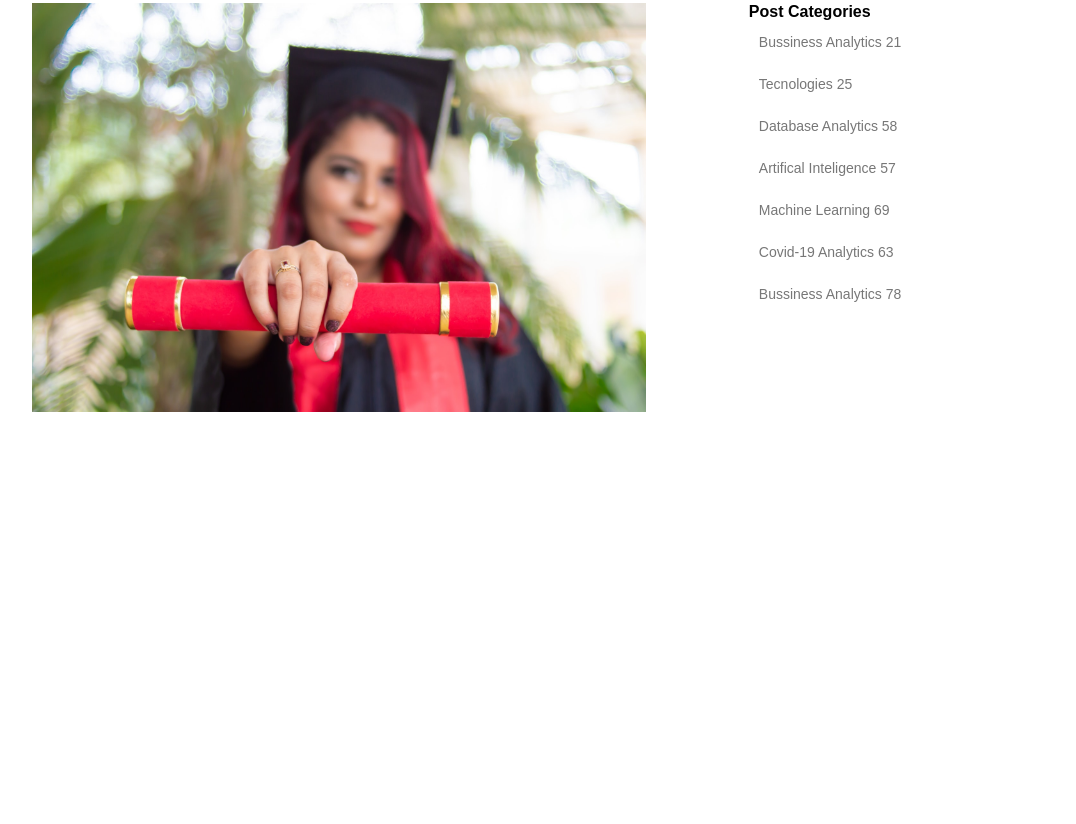
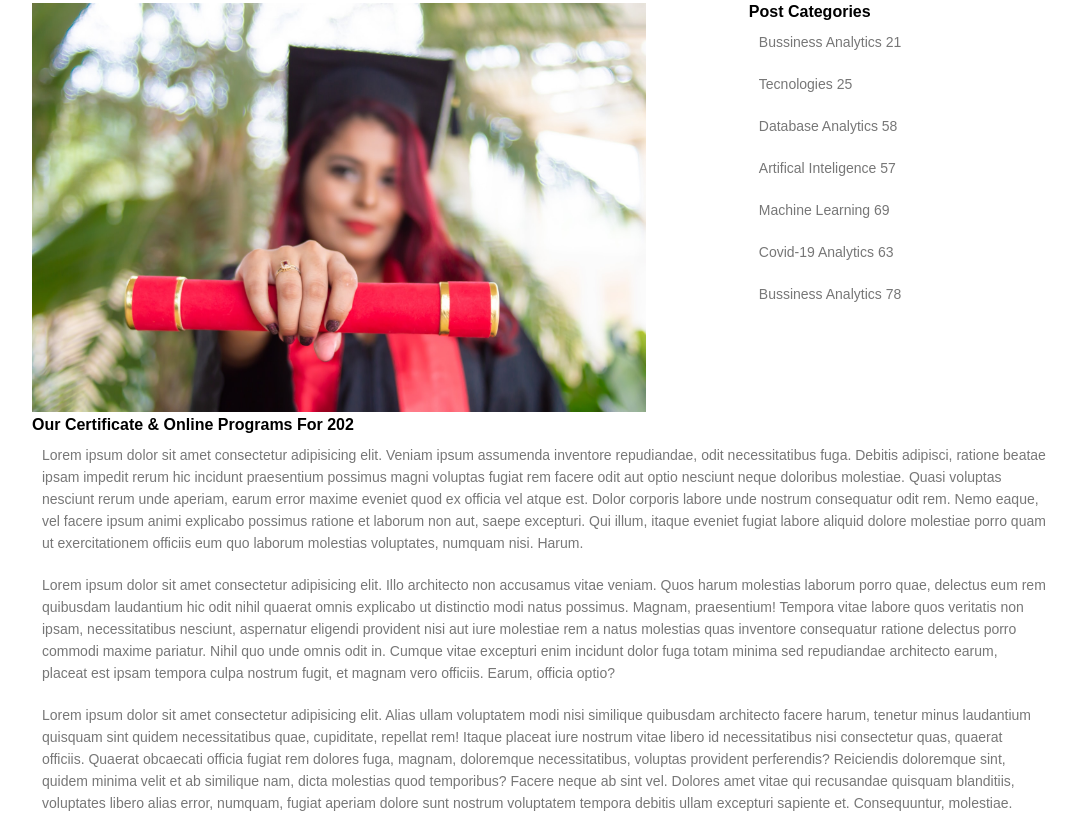
Before and after one commit to Ohiomatabn/Eduford, a plain HTML site: page blog.html in a window 1280 px wide. Shown: the part 577-1401 px from the top of the page, without its empty margins (96-1172 px from the left). Before the commit the page ends 993 px from the top, so only its background shows below. Drawn offline with Linux system fonts and the light colour scheme.

Commit message:
add certificate and online programs

```diff
--- a/blog.html
+++ b/blog.html
@@ -28,8 +28,8 @@
           <li><a href="index.html">HOME</a></li>
           <li><a href="about.html">ABOUT</a></li>
           <li><a href="course.html">COURSE</a></li>
-          <li><a href="">BLOG</a></li>
-          <li><a href="">CONTACT</a></li>
+          <li><a href="blog.html">BLOG</a></li>
+          <li><a href="contact.html">CONTACT</a></li>
         </ul>
       </div>
       <i class="fa fa-bars" onclick="showMenu()"></i>
@@ -56,4 +56,49 @@
       </div>
     </div>
   </section>
+  <section class="online-certificate">
+    <div class="container">
+      <h4>Our Certificate & Online Programs For 202</h4>
+      <p>
+        Lorem ipsum dolor sit amet consectetur adipisicing elit. Veniam ipsum
+        assumenda inventore repudiandae, odit necessitatibus fuga. Debitis
+        adipisci, ratione beatae ipsam impedit rerum hic incidunt praesentium
+        possimus magni voluptas fugiat rem facere odit aut optio nesciunt neque
+        doloribus molestiae. Quasi voluptas nesciunt rerum unde aperiam, earum
+        error maxime eveniet quod ex officia vel atque est. Dolor corporis
+        labore unde nostrum consequatur odit rem. Nemo eaque, vel facere ipsum
+        animi explicabo possimus ratione et laborum non aut, saepe excepturi.
+        Qui illum, itaque eveniet fugiat labore aliquid dolore molestiae porro
+        quam ut exercitationem officiis eum quo laborum molestias voluptates,
+        numquam nisi. Harum.
+      </p>
+      <p>
+        Lorem ipsum dolor sit amet consectetur adipisicing elit. Illo architecto
+        non accusamus vitae veniam. Quos harum molestias laborum porro quae,
+        delectus eum rem quibusdam laudantium hic odit nihil quaerat omnis
+        explicabo ut distinctio modi natus possimus. Magnam, praesentium!
+        Tempora vitae labore quos veritatis non ipsam, necessitatibus nesciunt,
+        aspernatur eligendi provident nisi aut iure molestiae rem a natus
+        molestias quas inventore consequatur ratione delectus porro commodi
+        maxime pariatur. Nihil quo unde omnis odit in. Cumque vitae excepturi
+        enim incidunt dolor fuga totam minima sed repudiandae architecto earum,
+        placeat est ipsam tempora culpa nostrum fugit, et magnam vero officiis.
+        Earum, officia optio?
+      </p>
+      <p>
+        Lorem ipsum dolor sit amet consectetur adipisicing elit. Alias ullam
+        voluptatem modi nisi similique quibusdam architecto facere harum,
+        tenetur minus laudantium quisquam sint quidem necessitatibus quae,
+        cupiditate, repellat rem! Itaque placeat iure nostrum vitae libero id
+        necessitatibus nisi consectetur quas, quaerat officiis. Quaerat
+        obcaecati officia fugiat rem dolores fuga, magnam, doloremque
+        necessitatibus, voluptas provident perferendis? Reiciendis doloremque
+        sint, quidem minima velit et ab similique nam, dicta molestias quod
+        temporibus? Facere neque ab sint vel. Dolores amet vitae qui recusandae
+        quisquam blanditiis, voluptates libero alias error, numquam, fugiat
+        aperiam dolore sunt nostrum voluptatem tempora debitis ullam excepturi
+        sapiente et. Consequuntur, molestiae.
+      </p>
+    </div>
+  </section>
 </body>
```
